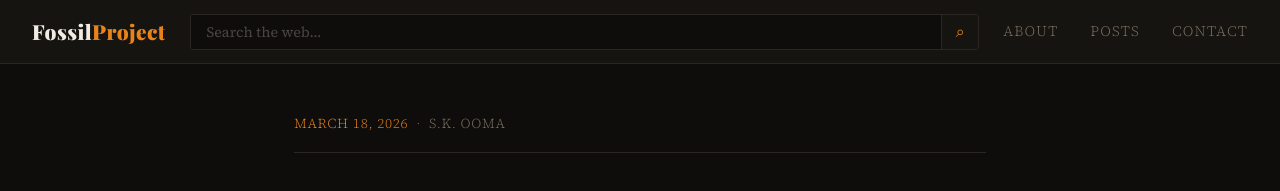
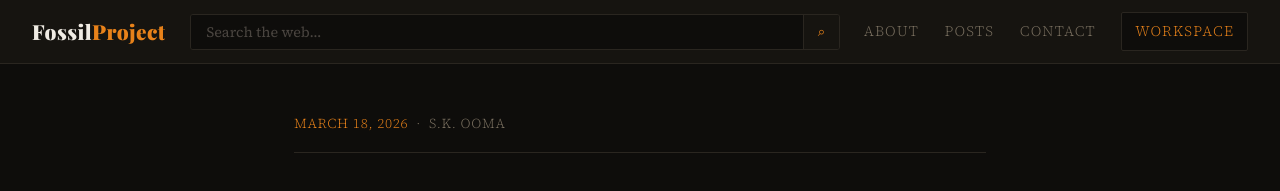
Before and after one commit to FossilProject/FossilProjectBlog, a Jekyll site: the page built from _posts/2026-03-18-introducing-fossil-project.md, in a window 1280 px wide. Shown: the top 191 px of the page. Built offline with Jekyll 4.4.1, drawn with Linux system fonts in a browser that asks for light colours; comment, search, counter and statistics services are not loaded.

Commit message:
Update default.html

```diff
--- a/_layouts/default.html
+++ b/_layouts/default.html
@@ -4,264 +4,246 @@
   <meta charset="UTF-8">
   <meta name="viewport" content="width=device-width, initial-scale=1">
   <title>{{ page.title }} | {{ site.title }}</title>
+
+  <!-- FAVICON -->
+  <link rel="icon" href="/favicon.ico">
+  <link rel="shortcut icon" href="/favicon.ico">
+
   <link rel="preconnect" href="https://fonts.googleapis.com">
   <link rel="preconnect" href="https://fonts.gstatic.com" crossorigin>
   <link href="https://fonts.googleapis.com/css2?family=Playfair+Display:wght@700;900&family=Source+Serif+4:ital,wght@0,300;0,400;1,300&display=swap" rel="stylesheet">
+
 <style>
 :root {
-      --amber: #e8821a;
-      --amber-dim: #a85d10;
-      --bg: #0e0d0b;
-      --bg-raise: #161410;
-      --bg-border: #2a2620;
-      --text: #c8c0b0;
-      --text-dim: #7a7060;
-      --text-bright: #f0ece4;
+  --amber:#e8821a;
+  --amber-dim:#a85d10;
+  --bg:#0e0d0b;
+  --bg-raise:#161410;
+  --bg-border:#2a2620;
+  --text:#c8c0b0;
+  --text-dim:#7a7060;
+  --text-bright:#f0ece4;
 }
 
-    * { box-sizing: border-box; margin: 0; padding: 0; }
+*{box-sizing:border-box;margin:0;padding:0;}
 
-    body {
-      background-color: var(--bg);
-      color: var(--text);
-      font-family: 'Source Serif 4', Georgia, serif;
-      font-weight: 300;
-      font-size: 1.1rem;
-      line-height: 1.8;
+body{
+  background-color:var(--bg);
+  color:var(--text);
+  font-family:'Source Serif 4',Georgia,serif;
+  font-weight:300;
+  font-size:1.1rem;
+  line-height:1.8;
 }
 
 /* HEADER */
-    header {
-    background-color: var(--bg-raise);
-    border-bottom: 1px solid var(--bg-border);
-    padding: 0 2rem;
-    display: flex;
-    align-items: center;
-    height: 64px;
-    position: sticky;
-    top: 0;
-    z-index: 100;
-    gap: 1.5rem;
+header{
+  background-color:var(--bg-raise);
+  border-bottom:1px solid var(--bg-border);
+  padding:0 2rem;
+  display:flex;
+  align-items:center;
+  height:64px;
+  position:sticky;
+  top:0;
+  z-index:100;
+  gap:1.5rem;
 }
 
-    .site-title {
-      font-family: 'Playfair Display', Georgia, serif;
-      font-weight: 900;
-      font-size: 1.3rem;
-      color: var(--text-bright);
-      text-decoration: none;
-      letter-spacing: 0.02em;
-      white-space: nowrap;
-      flex-shrink: 0;
+.site-title{
+  font-family:'Playfair Display',Georgia,serif;
+  font-weight:900;
+  font-size:1.3rem;
+  color:var(--text-bright);
+  text-decoration:none;
+  letter-spacing:.02em;
+  white-space:nowrap;
+  flex-shrink:0;
 }
 
-    .site-title span {
-      color: var(--amber);
+.site-title span{color:var(--amber);}
+
+/* NAV SEARCH */
+.nav-search{
+  flex:1;
+  display:flex;
+  border:1px solid var(--bg-border);
+  border-radius:3px;
+  overflow:hidden;
+  height:36px;
+  min-width:0;
 }
 
-    .nav-search {
-      flex: 1;
-      display: flex;
-      border: 1px solid var(--bg-border);
-      border-radius: 3px;
-      overflow: hidden;
-      transition: border-color 0.2s;
-      height: 36px;
-      min-width: 0;
+.nav-search:focus-within{
+  border-color:var(--amber);
 }
 
-    .nav-search:focus-within {
-      border-color: var(--amber);
+.nav-search input{
+  flex:1;
+  background:var(--bg);
+  border:none;
+  padding:0 1rem;
+  color:var(--text);
+  font-family:'Source Serif 4',Georgia,serif;
+  font-size:.9rem;
+  outline:none;
 }
 
-    .nav-search input {
-      flex: 1;
-      background: var(--bg);
-      border: none;
-      padding: 0 1rem;
-      color: var(--text);
-      font-family: 'Source Serif 4', Georgia, serif;
-      font-size: 0.9rem;
-      outline: none;
-      min-width: 0;
+.nav-search input::placeholder{color:#4a4540;}
+
+.nav-search button{
+  background:var(--bg-raise);
+  border:none;
+  border-left:1px solid var(--bg-border);
+  padding:0 .85rem;
+  color:var(--amber);
+  cursor:pointer;
 }
 
-    .nav-search input::placeholder {
-      color: #4a4540;
+.nav-search button:hover{
+  background:var(--amber);
+  color:var(--bg);
 }
 
-    .nav-search button {
-      background: var(--bg-raise);
-      border: none;
-      border-left: 1px solid var(--bg-border);
-      padding: 0 0.85rem;
-      color: var(--amber);
-      cursor: pointer;
-      font-size: 1rem;
-      transition: background 0.2s;
-      flex-shrink: 0;
+/* NAVBAR */
+nav{
+  display:flex;
+  gap:1.6rem;
+  align-items:center;
+  margin-left:auto;
 }
 
-    .nav-search button:hover {
-      background: var(--amber);
-      color: var(--bg);
+nav a{
+  color:var(--text-dim);
+  text-decoration:none;
+  font-size:.9rem;
+  letter-spacing:.08em;
+  text-transform:uppercase;
+  transition:color .2s;
 }
 
-    nav {
-      display: flex;
-      gap: 2rem;
-      align-items: center;
-      flex-shrink: 0;
-      margin-left: auto;
+nav a:hover{
+  color:var(--amber);
 }
 
-    nav a {
-      color: var(--text-dim);
-      text-decoration: none;
-      font-family: 'Source Serif 4', serif;
-      font-size: 0.9rem;
-      letter-spacing: 0.08em;
-      text-transform: uppercase;
-      transition: color 0.2s;
-      white-space: nowrap;
+/* WORKSPACE BUTTON */
+.nav-workspace{
+  border:1px solid var(--bg-border);
+  background:var(--bg);
+  color:var(--amber);
+  padding:.35rem .8rem;
+  border-radius:2px;
+  transition:all .2s;
 }
 
-    nav a:hover {
-      color: var(--amber);
+.nav-workspace:hover{
+  background:var(--amber);
+  color:var(--bg);
 }
 
-    /* MAIN CONTENT */
-    main {
-      max-width: 740px;
-      margin: 3rem auto;
-      padding: 0 1.5rem;
+/* MAIN */
+main{
+  max-width:740px;
+  margin:3rem auto;
+  padding:0 1.5rem;
 }
 
-    h1, h2, h3 {
-      font-family: 'Playfair Display', Georgia, serif;
-      color: var(--text-bright);
-      line-height: 1.25;
+h1,h2,h3{
+  font-family:'Playfair Display',Georgia,serif;
+  color:var(--text-bright);
+  line-height:1.25;
 }
 
-    h1 { font-size: 2.2rem; margin-bottom: 1rem; }
-    h2 { font-size: 1.5rem; margin: 2.5rem 0 0.75rem; }
-    h3 { font-size: 1.2rem; margin: 2rem 0 0.5rem; }
+h1{font-size:2.2rem;margin-bottom:1rem;}
+h2{font-size:1.5rem;margin:2.5rem 0 .75rem;}
+h3{font-size:1.2rem;margin:2rem 0 .5rem;}
 
-    p { margin-bottom: 1.25rem; }
+p{margin-bottom:1.25rem;}
 
-    a {
-      color: var(--amber);
-      text-decoration: none;
-    }
+a{color:var(--amber);text-decoration:none;}
+a:hover{color:var(--text-bright);text-decoration:underline;}
 
-    a:hover {
-      color: var(--text-bright);
-      text-decoration: underline;
-    }
-
-    hr {
-      border: none;
-      border-top: 1px solid var(--bg-border);
-      margin: 2.5rem 0;
+hr{
+  border:none;
+  border-top:1px solid var(--bg-border);
+  margin:2.5rem 0;
 }
 
 /* POST META */
-    .post-meta {
-      font-size: 0.85rem;
-      color: var(--text-dim);
-      letter-spacing: 0.05em;
-      text-transform: uppercase;
-      margin-bottom: 2rem;
-      padding-bottom: 1rem;
-      border-bottom: 1px solid var(--bg-border);
+.post-meta{
+  font-size:.85rem;
+  color:var(--text-dim);
+  letter-spacing:.05em;
+  text-transform:uppercase;
+  margin-bottom:2rem;
+  padding-bottom:1rem;
+  border-bottom:1px solid var(--bg-border);
 }
 
-    .post-meta span {
-      color: var(--amber);
+.post-meta span{color:var(--amber);}
+
+/* CODE */
+code{
+  font-family:'Courier New',monospace;
+  background:var(--bg-raise);
+  color:var(--amber);
+  padding:.15em .4em;
+  border-radius:3px;
+  font-size:.9em;
 }
 
-    /* CODE */
-    code {
-      font-family: 'Courier New', monospace;
-      background: var(--bg-raise);
-      color: var(--amber);
-      padding: 0.15em 0.4em;
-      border-radius: 3px;
-      font-size: 0.9em;
+pre{
+  background:var(--bg-raise);
+  border-left:3px solid var(--amber);
+  padding:1.25rem;
+  overflow-x:auto;
+  margin:1.5rem 0;
+  border-radius:0 4px 4px 0;
 }
 
-    pre {
-      background: var(--bg-raise);
-      border-left: 3px solid var(--amber);
-      padding: 1.25rem;
-      overflow-x: auto;
-      margin: 1.5rem 0;
-      border-radius: 0 4px 4px 0;
-    }
-
-    pre code {
-      background: none;
-      padding: 0;
-      color: var(--text);
+pre code{
+  background:none;
+  padding:0;
+  color:var(--text);
 }
 
 /* FOOTER */
-    footer {
-      background-color: var(--bg-raise);
-      border-top: 1px solid var(--bg-border);
-      padding: 2rem;
-      text-align: center;
-      margin-top: 5rem;
-      font-size: 0.85rem;
-      color: var(--text-dim);
+footer{
+  background-color:var(--bg-raise);
+  border-top:1px solid var(--bg-border);
+  padding:2rem;
+  text-align:center;
+  margin-top:5rem;
+  font-size:.85rem;
+  color:var(--text-dim);
 }
 
-    footer a {
-      color: var(--amber-dim);
+footer a{color:var(--amber-dim);}
+footer a:hover{color:var(--amber);}
+
+.footer-divider{
+  margin:0 .75rem;
+  color:var(--bg-border);
 }
 
-    footer a:hover {
-      color: var(--amber);
-    }
-
-    .footer-divider {
-      margin: 0 0.75rem;
-      color: var(--bg-border);
-    }
-
-    /* RESPONSIVE */
-    @media (max-width: 600px) {
-      header {
-        padding: 0 1rem;
-        gap: 0.75rem;
-      }
-
-      nav {
-         display: flex;
-         gap: 2rem;
-         align-items: center;
-         flex-shrink: 0;
-         margin-left: auto;
-      }
-
-      nav a {
-        font-size: 0.8rem;
-      }
+/* MOBILE */
+@media(max-width:600px){
+  header{padding:0 1rem;gap:.75rem;}
+  nav a{font-size:.8rem;}
 }
 </style>
 </head>
+
 <body>
 
 <header>
-    <a href="{{ '/' | relative_url }}" class="site-title">Fossil<span>Project</span></a>
+  <a href="{{ '/' | relative_url }}" class="site-title">
+    Fossil<span>Project</span>
+  </a>
 
   {% if page.url != '/' %}
   <form class="nav-search" action="/search" method="get">
-      <input
-        type="text"
-        name="q"
-        placeholder="Search the web..."
-        autocomplete="off">
+    <input type="text" name="q" placeholder="Search the web..." autocomplete="off">
     <button type="submit">⌕</button>
   </form>
   {% endif %}
@@ -270,10 +252,19 @@
     <a href="{{ '/about/' | relative_url }}">About</a>
     <a href="{{ '/posts/' | relative_url }}">Posts</a>
     <a href="{{ '/contact/' | relative_url }}">Contact</a>
+
+    <!-- NEXTCLOUD LINK -->
+    <a href="https://cloud.fossilproject.org"
+       class="nav-workspace"
+       target="_blank"
+       rel="noopener">
+       Workspace
+    </a>
   </nav>
 </header>
 
 <main>
+
 {% if page.date %}
 <div class="post-meta">
   <span>{{ page.date | date: "%B %d, %Y" }}</span>
@@ -302,10 +291,11 @@
 </script>
 </div>
 {% endif %}
+
 </main>
 
 <footer>
-    <div style="display: flex; flex-wrap: wrap; justify-content: center; align-items: center; gap: 0.5rem 0.75rem;">
+<div style="display:flex;flex-wrap:wrap;justify-content:center;align-items:center;gap:.5rem .75rem;">
 <span>© {{ site.time | date: "%Y" }} {{ site.title }}</span>
 <span class="footer-divider">|</span>
 <span>Written by {{ site.author }}</span>
@@ -313,8 +303,11 @@
 <a href="mailto:support@fossilproject.org">support@fossilproject.org</a>
 <span class="footer-divider">|</span>
 <div>
-        <script type='text/javascript' src='https://storage.ko-fi.com/cdn/widget/Widget_2.js'></script>
-        <script type='text/javascript'>kofiwidget2.init('Support us on Ko-fi', '#7a4010', 'S6S81WDKX3');kofiwidget2.draw();</script>
+<script src='https://storage.ko-fi.com/cdn/widget/Widget_2.js'></script>
+<script>
+kofiwidget2.init('Support us on Ko-fi','#7a4010','S6S81WDKX3');
+kofiwidget2.draw();
+</script>
 </div>
 </div>
 </footer>
```
Also changed, not shown: other parts of _layouts/default.html (+0 -2 lines). Lines whose indentation alone changed are shown as unchanged.
